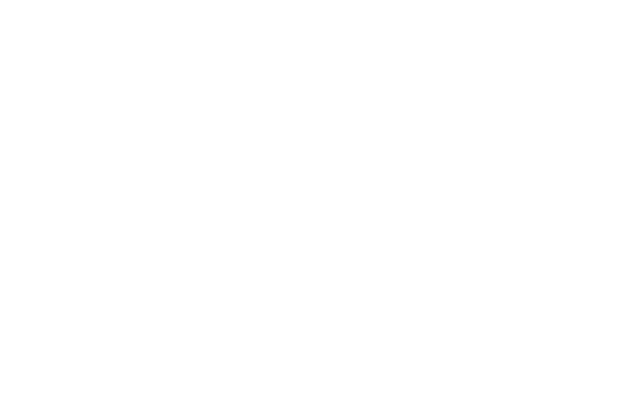
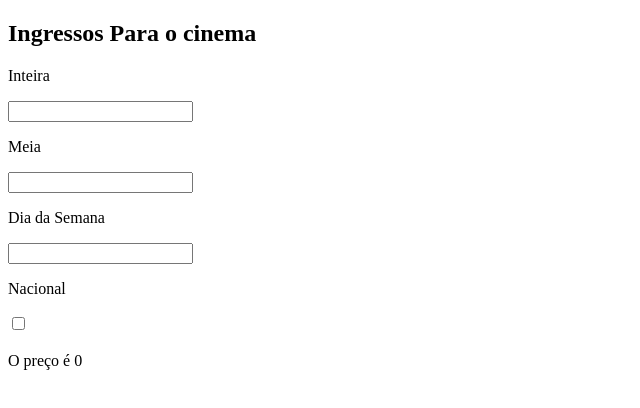
Before and after one commit to manuellashinee/prova-surpresa, a React (Create React App) app in the folder site/: page /exer8 in a window 1280 px wide. Before the commit this address had no page. Shown: the top 408 px of the page, without its empty margins (0-640 px from the left). Built offline with nearby package versions, Linux system fonts and the light colour scheme.

Commit message:
exercicio 7 e 8

```diff
--- a/site/src/pages/exer1/index.js
+++ b/site/src/pages/exer1/index.js
@@ -1,4 +1,4 @@
-import { useState, useEffect } from 'react';
+import { useState } from 'react';
 import './index.scss'
 import '../../common/common.scss'
 
@@ -21,10 +21,7 @@
 
   }
 
-    useEffect(() => {
-      custo();
 
-    }, [final])
 
   return (
 
--- a/site/src/pages/exer7/index.js
+++ b/site/src/pages/exer7/index.js
@@ -7,37 +7,36 @@
     const [situacao, setSituacao] = useState();
 
     function dinheiro (ganhos, gastos) {
-        let msg ='';
-        let bom  =  (ganhos/100) * 20;
-        let okay = (ganhos/100) * 50;
-        let atencao = (ganhos/100) * 80;
-        let ruim = (ganhos/100) *100;
+        let porcentagem = (gastos*100)/ganhos;
 
-        if (gastos <= bom)
+        if (porcentagem >100)
         {
-            msg = 'Parabéns, está gerenciando bem seu orçamento!';
+           setSituacao('Orçamento comprometido! Hora de rever seus gastos!');
         }
 
-        if (gastos <= okay && gastos > bom)
+        else if(porcentagem > 80)
         {
-            msg = 'Muito bem, seus gastos não ultarpassam metade dos ganhos!';
+            setSituacao('Cuidado, seu orçamento pode ficar comprometido!');
         }
 
-        if (gastos <= atencao && gastos > okay)
+        else if (porcentagem  > 50)
         {
-            msg = 'Atenção, melhor conter os gastos!';
+            setSituacao('Atenção, melhor conter os gastos!');
         }
 
-        if (gastos <= ruim)
+        else if(porcentagem > 20)
         {
-            msg = 'Cuidado, seu orçamento pode ficar comprometido!';
+            setSituacao('Muito bem, seus gastos não ultarpassam metade dos ganhos!');
         }
 
+        else if(porcentagem >= 0) {
+            setSituacao( 'Parabéns, está gerenciando bem seu orçamento!');
+        }
         else {
-            msg = 'Orçamento comprometido! Hora de rever seus gastos!'
+            setSituacao('entrada invalida')
         }
 
-        setSituacao(msg);
+
     }
     useEffect( () => {
         dinheiro(ganhos,gastos);
--- /dev/null
+++ b/site/src/pages/exer8/index.js
@@ -0,0 +1,53 @@
+import { useState,useEffect } from 'react';
+import './index.scss'
+
+
+
+export default function Ingressos(){
+  const [ inteira, setInteira] = useState("");
+  const [ meia, setMeia] = useState("");
+  const [ diaSemana, setDiasemana] = useState("");
+  const [ nacional, setNacional] = useState(false);
+  const [ resul, setResul] = useState(0);
+
+
+    function totalCompra(inteira, meia, diaSemana, nacional) {
+
+        if(nacional === true) {
+            setResul((Number(inteira) + Number(meia) ) * 5.00);
+        }
+        if(diaSemana === "quarta"){
+            setResul((Number(inteira) + Number(meia)) * 14.25);
+        }
+        else
+        {
+            setResul((meia * 14.25) + (inteira * 28.50));
+        }
+
+    }
+
+    useEffect(() => {
+        totalCompra(inteira, meia, diaSemana, nacional);
+    }, [inteira, meia, diaSemana, nacional ])
+
+
+    return (
+
+        <section>
+            <h1>Ingressos Para o cinema</h1>
+            <p>Inteira</p>
+            <input type='number'  value={inteira} onChange={e=>setInteira(e.target.value)}/>
+            <p>Meia</p>
+            <input type='number'  value={meia} onChange={e=>setMeia(e.target.value)}/>
+            <p>Dia da Semana</p>
+            <input type='text'  value={diaSemana} onChange={e=>setDiasemana(e.target.value)}/>
+            <p>Nacional</p>
+            <input type='checkbox'  value={nacional} onChange={e=>setNacional(e.target.value)}/>
+            <br/>
+            <br/>
+            <span>O preço é {resul}</span>
+
+
+        </section>
+    )
+}
--- a/site/src/pages/home/index.js
+++ b/site/src/pages/home/index.js
@@ -44,6 +44,9 @@
                     <div className='primeira'>
                         <button className='salvar-botao'><Link className='texto' to='/exer7'><p className='o'>FUNÇÃO 7</p></Link></button>
                     </div>
+                    <div className='primeira'>
+                        <button className='salvar-botao'><Link className='texto' to='/exer8'><p className='o'>FUNÇÃO 8</p></Link></button>
+                    </div>
 
 
 
--- a/site/src/routes.js
+++ b/site/src/routes.js
@@ -7,6 +7,7 @@
 import Temperatura from './pages/exer6';
 import Gasolina from './pages/exer5';
 import Orcamento from './pages/exer7';
+import Ingressos from './pages/exer8';
 
 export default function Rotas (){
   return(
@@ -21,6 +22,7 @@
       <Route path='/exer4' element={<CalcularSa/>}/>
       <Route path='/exer6' element={<Temperatura/>}/>
       <Route path='/exer7' element={<Orcamento/>}/>
+      <Route path='/exer8' element={<Ingressos/>}/>
   </Routes>
   </BrowserRouter>
   );
```
Also changed, not shown: site/src/pages/exer8/index.scss (added).
